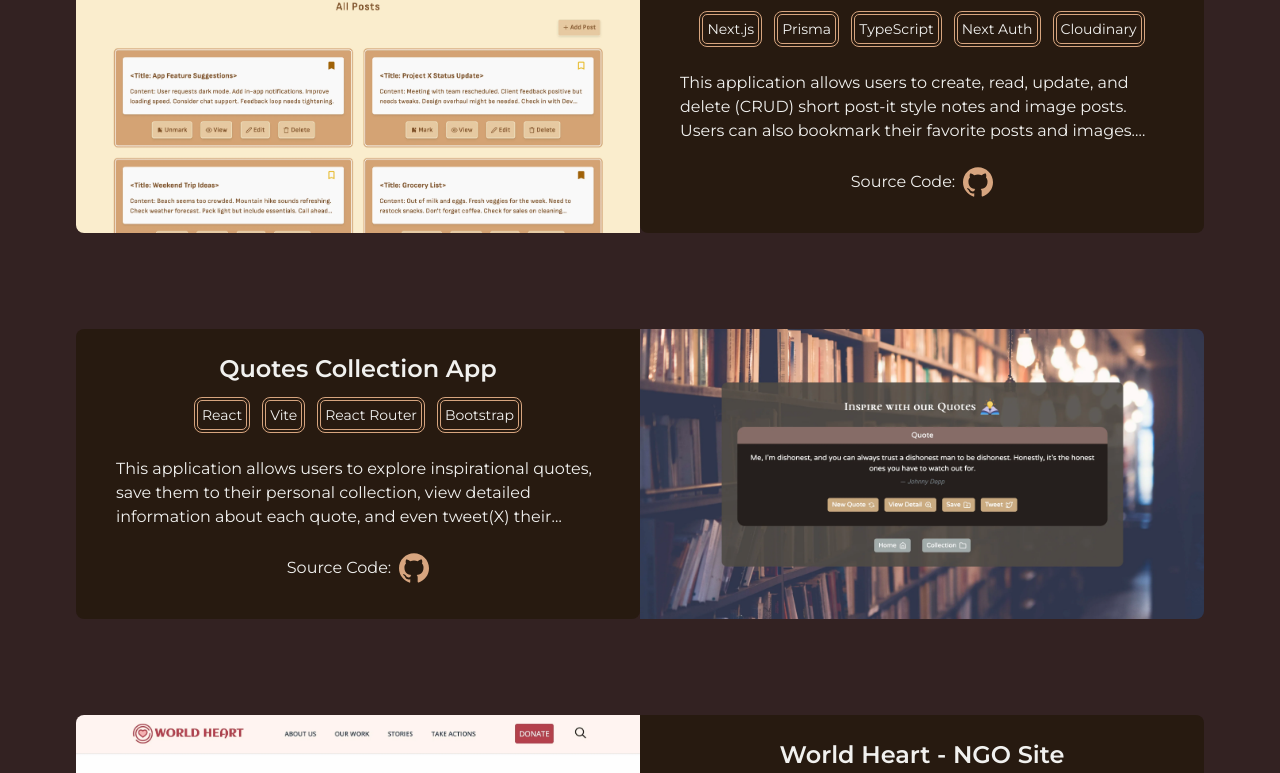
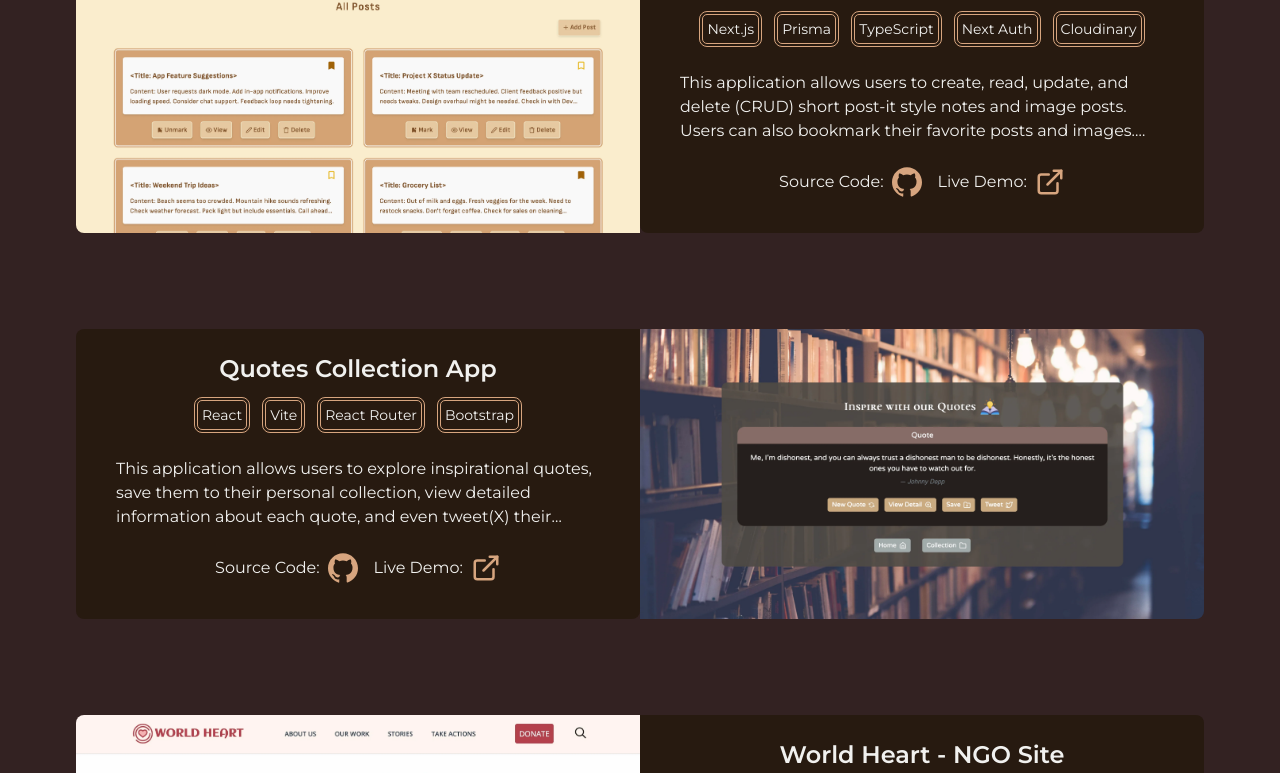
Before and after one commit to hyejin-seok/my-portfolio, a Next.js app: page / in a window 1280 px wide. Shown: the part 3929-4702 px from the top of the page. Built offline with nearby package versions, Linux system fonts and the light colour scheme; what prettier would draw is missing.

Commit message:
Update demo URL and adjust link offset

```diff
--- a/app/components/Buttons/ScrollDown.tsx
+++ b/app/components/Buttons/ScrollDown.tsx
@@ -8,7 +8,7 @@ export const ScrollDown = () => {
       to="about"
       spy={true}
       smooth={true}
-      offset={10}
+      offset={0}
       duration={700}
       aria-label="Scroll to About section"
       className="flex cursor-pointer justify-center"
--- a/app/components/Icons/SkillIcons.tsx
+++ b/app/components/Icons/SkillIcons.tsx
@@ -113,16 +113,16 @@ export const SkillIcons = ({ type }: SkillCategory) => {
       name: 'NestJS'
     },
     {
+      icon: <SiPostgresql size="100%" />,
+      name: 'PostgreSQL'
+    },
+    {
       icon: <SiMongodb size="100%" />,
       name: 'MongoDB'
     },
     {
       icon: <SiMongoose size="100%" />,
       name: 'Mongoose'
-    },
-    {
-      icon: <SiPostgresql size="100%" />,
-      name: 'PostgreSQL'
     },
     {
       icon: <SiPrisma size="100%" />,
--- a/app/components/Layout/Header.tsx
+++ b/app/components/Layout/Header.tsx
@@ -64,7 +64,7 @@ export const Header = () => {
                 to="about"
                 spy={true}
                 smooth={true}
-                offset={5}
+                offset={0}
                 duration={700}
                 activeClass="active-link"
                 onClick={() => setIsMenuOpen(false)}
--- a/app/components/emails/EmailForm.tsx
+++ b/app/components/emails/EmailForm.tsx
@@ -12,8 +12,6 @@ export const EmailForm = () => {
     success: false
   })
 
-  const [isSubmitting, setIsSubmitting] = useState(false)
-
   const nameRef = useRef<HTMLInputElement>(null)
   const emailRef = useRef<HTMLInputElement>(null)
   const subjectRef = useRef<HTMLInputElement>(null)
@@ -27,7 +25,6 @@ export const EmailForm = () => {
     if (sendEmailState.error) {
       toast.error('Error! Your meesage failed to send.')
     }
-    setIsSubmitting(false)
   }, [sendEmailState])
 
   const clearFormInputs = () => {
@@ -37,19 +34,6 @@ export const EmailForm = () => {
     messageRef.current && (messageRef.current.value = '')
   }
 
-  const handleSubmit = async (e: React.FormEvent<HTMLFormElement>) => {
-    e.preventDefault()
-    setIsSubmitting(true)
-
-    const formData = new FormData()
-    formData.append('name', nameRef.current?.value || '')
-    formData.append('email', emailRef.current?.value || '')
-    formData.append('subject', subjectRef.current?.value || '')
-    formData.append('message', messageRef.current?.value || '')
-
-    sendEmailAction(formData)
-  }
-
   return (
     <AnimationWrapper
       variants={fadeInUPVar}
@@ -57,7 +41,7 @@ export const EmailForm = () => {
     >
       <form
         className="flex flex-col gap-4 text-sm xs:text-base md:text-lg"
-        onSubmit={handleSubmit}
+        action={sendEmailAction}
       >
         <div className="flex flex-col justify-between md:flex-row">
           <div className="mb-4 flex flex-col md:mb-0 md:w-[44%]">
@@ -71,7 +55,6 @@ export const EmailForm = () => {
               id="name"
               required
               placeholder="John Doe"
-              disabled={isSubmitting}
               className="h-10 rounded bg-grey  pl-2 text-black placeholder:font-normal"
             />
           </div>
@@ -87,7 +70,6 @@ export const EmailForm = () => {
               required
               maxLength={100}
               placeholder="example@example.com"
-              disabled={isSubmitting}
               className="h-10 rounded bg-grey pl-2 text-black placeholder:font-normal"
             />
           </div>
@@ -103,7 +85,6 @@ export const EmailForm = () => {
             id="subject"
             required
             placeholder="Job Opportunity"
-            disabled={isSubmitting}
             className="h-10 rounded bg-grey pl-2 text-black placeholder:font-normal dark:bg-white"
           />
         </div>
@@ -117,13 +98,11 @@ export const EmailForm = () => {
             ref={messageRef}
             required
             placeholder="Hi, we would like to work with you! &nbsp;🎉"
-            disabled={isSubmitting}
             className="min-h-40 rounded bg-grey p-1 text-black placeholder:font-normal dark:bg-white"
           />
         </div>
         <button
           type="submit"
-          disabled={isSubmitting}
           className="mx-auto mt-5 items-center rounded-lg border-4 border-double border-yellow-400 p-2 font-medium transition-all duration-500 hover:scale-105 hover:bg-yellow-400 hover:text-white dark:border-yellow-300 dark:hover:bg-yellow-100 dark:hover:text-black"
         >
           Send Message
--- a/app/data/proejects.ts
+++ b/app/data/proejects.ts
@@ -71,7 +71,8 @@ export const projects: ProjectType[] = [
     type: 'app',
     descriptions: [
       'This application allows users to create, read, update, and delete (CRUD) short post-it style notes and image posts. Users can also bookmark their favorite posts and images.',
-      'The app is built with Next.js and TypeScript, styled with Tailwind CSS, and uses Cloudinary for image storage. Next Auth is used to ensure secure user authentication, while React Dropzone provides a user-friendly drag-and-drop interface for image uploads.'
+      'The app is built with Next.js and TypeScript, styled with Tailwind CSS, and uses Cloudinary for image storage. Next Auth is used to ensure secure user authentication, while React Dropzone provides a user-friendly drag-and-drop interface for image uploads.',
+      '< Test Account > \n Username: testuser \n Password: password'
     ],
     features: [
       'Post-It Style Notes Blog: Users can create, read, update, delete, and bookmark post-it style notes.',
@@ -82,7 +83,7 @@ export const projects: ProjectType[] = [
     ],
     techStacks: ['Next.js', 'Prisma', 'TypeScript', 'Next Auth', 'Cloudinary'],
     sourceCode: 'https://github.com/hyejin-seok/post-it-blog-app',
-    liveDemo: null
+    liveDemo: 'https://blog-ez0gmcfru-hyejins-projects-b738db02.vercel.app'
   },
   {
     id: 4,
@@ -107,7 +108,7 @@ export const projects: ProjectType[] = [
     ],
     techStacks: ['React', 'Vite', 'React Router', 'Bootstrap'],
     sourceCode: 'https://github.com/hyejin-seok/quotes-collection',
-    liveDemo: null
+    liveDemo: 'https://quotes-collection.vercel.app/'
   },
   {
     id: 5,
@@ -127,7 +128,7 @@ export const projects: ProjectType[] = [
     ],
     techStacks: ['JavaScript', 'Sass', 'HTML', 'Webpack'],
     sourceCode: 'https://github.com/hyejin-seok/world-heart-NGO-page',
-    liveDemo: null
+    liveDemo: 'https://hyejin-seok.github.io/world-heart-NGO-page/'
   },
   {
     id: 6,
@@ -176,7 +177,7 @@ export const projects: ProjectType[] = [
     ],
     techStacks: ['HTML', 'CSS'],
     sourceCode: 'https://github.com/hyejin-seok/Jewellery-Page',
-    liveDemo: null
+    liveDemo: 'https://hyejin-seok.github.io/Jewellery-Page/'
   },
   {
     id: 8,
@@ -196,6 +197,6 @@ export const projects: ProjectType[] = [
     ],
     techStacks: ['HTML', 'CSS'],
     sourceCode: 'https://github.com/hyejin-seok/climate-infographic',
-    liveDemo: null
+    liveDemo: 'https://hyejin-seok.github.io/climate-infographic/'
   }
 ]
```
